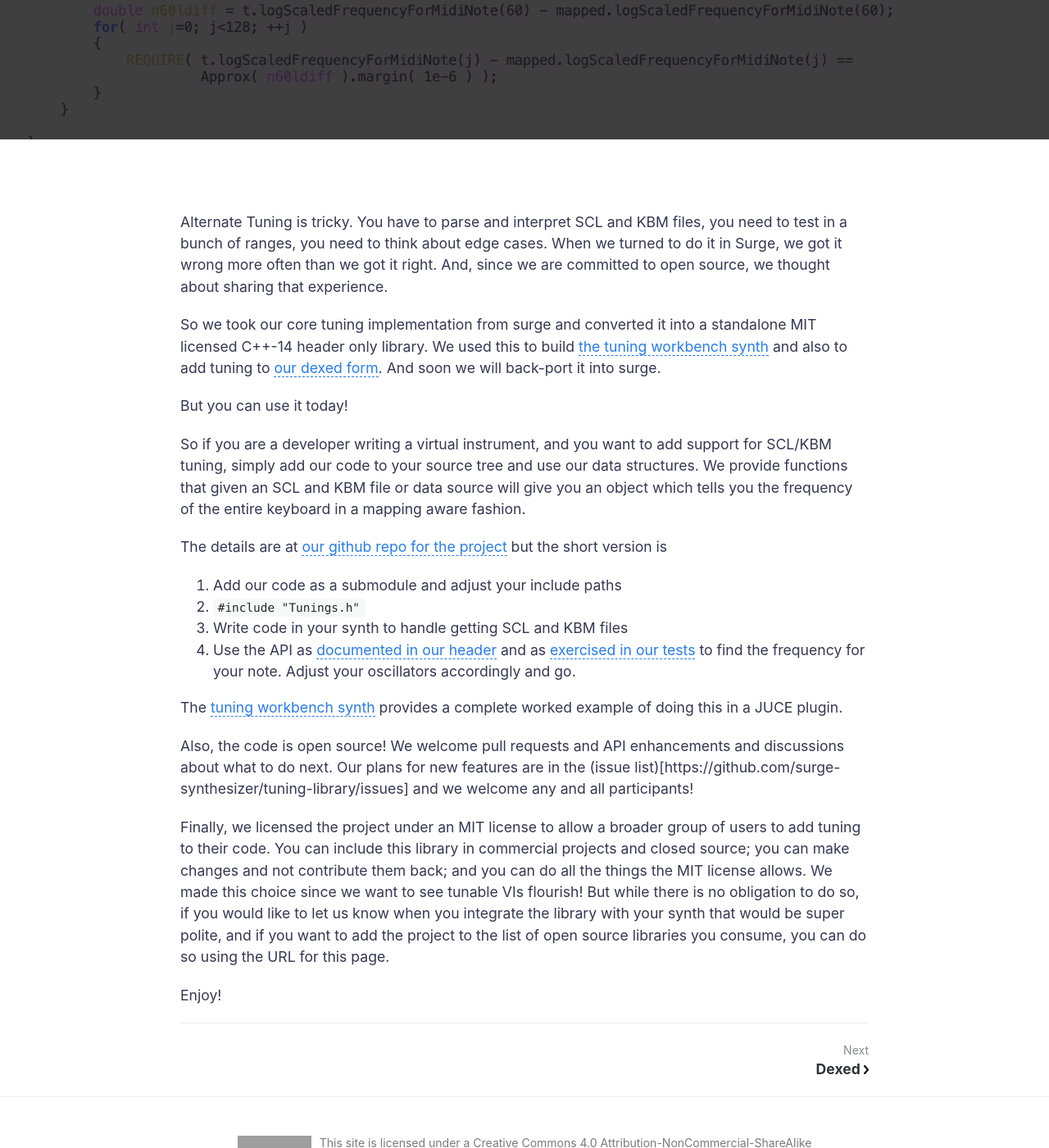
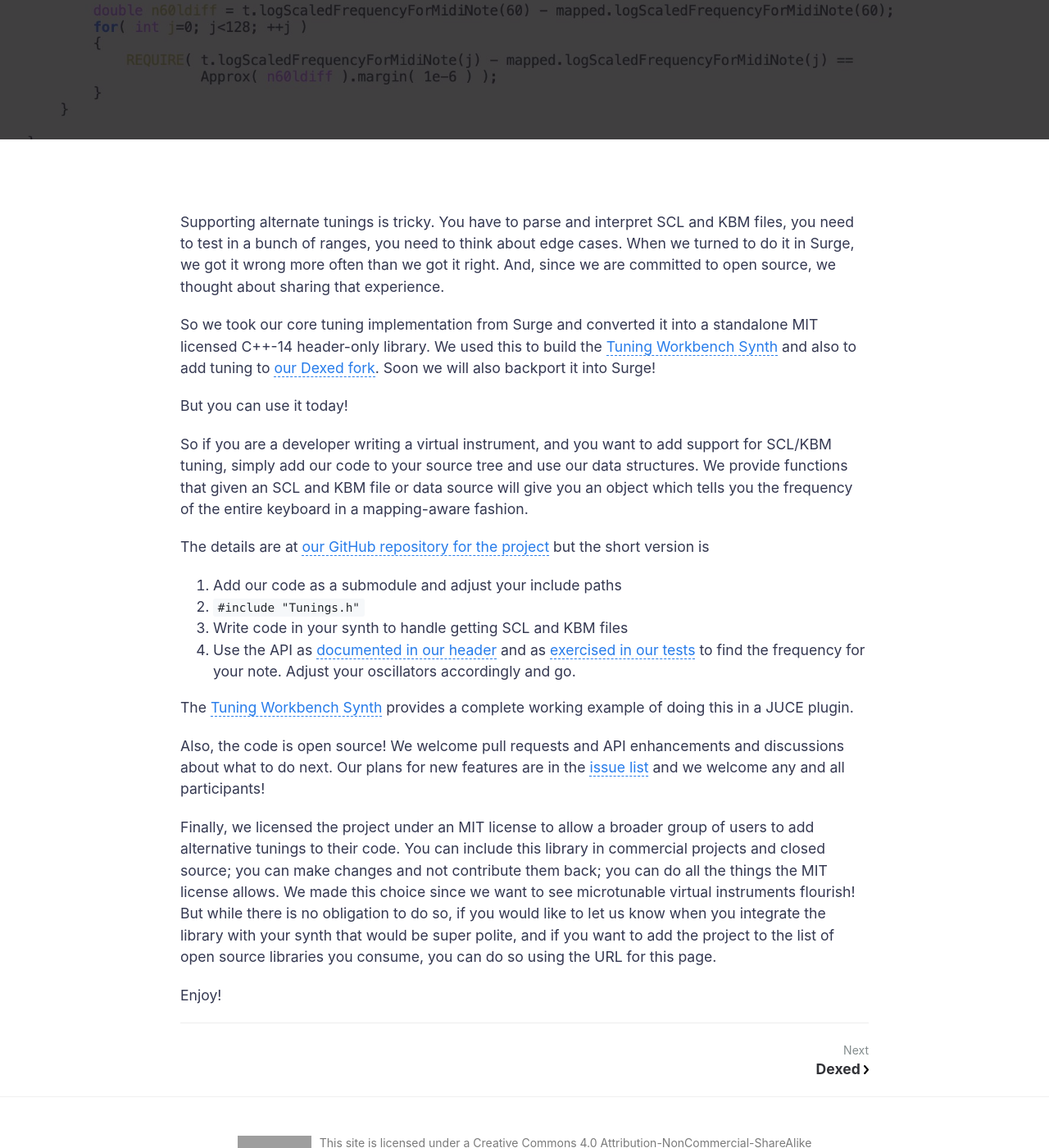
Before and after one commit to surge-synthesizer/surge-synth-team.org, a Jekyll site: the page built from _posts/2020-02-14-tuning-library.md, in a window 1280 px wide and 1400 px high, scrolled down 464 px. Shown: the whole window at 82% size. Built offline with Jekyll 4.4.1, drawn with Linux system fonts in a browser that asks for light colours; grey boxes are pictures that could not be loaded.

Commit message:
Update 2020-02-14-tuning-library.md

```diff
--- a/_posts/2020-02-14-tuning-library.md
+++ b/_posts/2020-02-14-tuning-library.md
@@ -7,21 +7,21 @@ featured-img: tuning-library
 categories: [Synth, Microtuning]
 ---
 
-Alternate Tuning is tricky. You have to parse and interpret SCL and KBM files, you need to test in a bunch of ranges, you need to think
+Supporting alternate tunings is tricky. You have to parse and interpret SCL and KBM files, you need to test in a bunch of ranges, you need to think
 about edge cases. When we turned to do it in Surge, we got it wrong more often than we got it right. And, since we are committed to
 open source, we thought about sharing that experience.
 
-So we took our core tuning implementation from surge and converted it into a standalone MIT licensed C++-14 header only library.
-We used this to build [the tuning workbench synth](/tuning-workbench-synth/) and also to add tuning to [our dexed form](/dexed).
-And soon we will back-port it into surge.
+So we took our core tuning implementation from Surge and converted it into a standalone MIT licensed C++-14 header-only library.
+We used this to build the [Tuning Workbench Synth](/tuning-workbench-synth/) and also to add tuning to [our Dexed fork](/dexed).
+Soon we will also backport it into Surge!
 
 But you can use it today!
 
 So if you are a developer writing a virtual instrument, and you want to add support for SCL/KBM tuning, simply add our code to
 your source tree and use our data structures. We provide functions that given an SCL and KBM file or data source will give you
-an object which tells you the frequency of the entire keyboard in a mapping aware fashion.
+an object which tells you the frequency of the entire keyboard in a mapping-aware fashion.
 
-The details are at [our github repo for the project](https://github.com/surge-synthesizer/tuning-library) but the short version is
+The details are at [our GitHub repository for the project](https://github.com/surge-synthesizer/tuning-library) but the short version is
 
 1. Add our code as a submodule and adjust your include paths
 2. `#include "Tunings.h"`
@@ -30,15 +30,15 @@ The details are at [our github repo for the project](https://github.com/surge-sy
    and as [exercised in our tests](https://github.com/surge-synthesizer/tuning-library/blob/master/tests/alltests.cpp) to find
    the frequency for your note. Adjust your oscillators accordingly and go.
 
-The [tuning workbench synth](/tuning-workbench-synth) provides a complete worked example of doing this in a JUCE plugin.
+The [Tuning Workbench Synth](/tuning-workbench-synth) provides a complete working example of doing this in a JUCE plugin.
 
 Also, the code is open source! We welcome pull requests and API enhancements and discussions about what to do next. Our plans
-for new features are in the (issue list)[https://github.com/surge-synthesizer/tuning-library/issues] and we welcome any and
+for new features are in the [issue list](https://github.com/surge-synthesizer/tuning-library/issues) and we welcome any and
 all participants!
 
-Finally, we licensed the project under an MIT license to allow a broader group of users to add tuning to their code.
+Finally, we licensed the project under an MIT license to allow a broader group of users to add alternative tunings to their code.
 You can include this library in commercial projects and closed source; you can make changes and not contribute them back;
-and you can do all the things the MIT license allows. We made this choice since we want to see tunable VIs flourish!
+you can do all the things the MIT license allows. We made this choice since we want to see microtunable virtual instruments flourish!
 But while there is no obligation to do so, if you would like to let us know when you integrate the library with your synth
 that would be super polite, and if you want to add the project to the list of open source libraries you consume, you
 can do so using the URL for this page.
```
